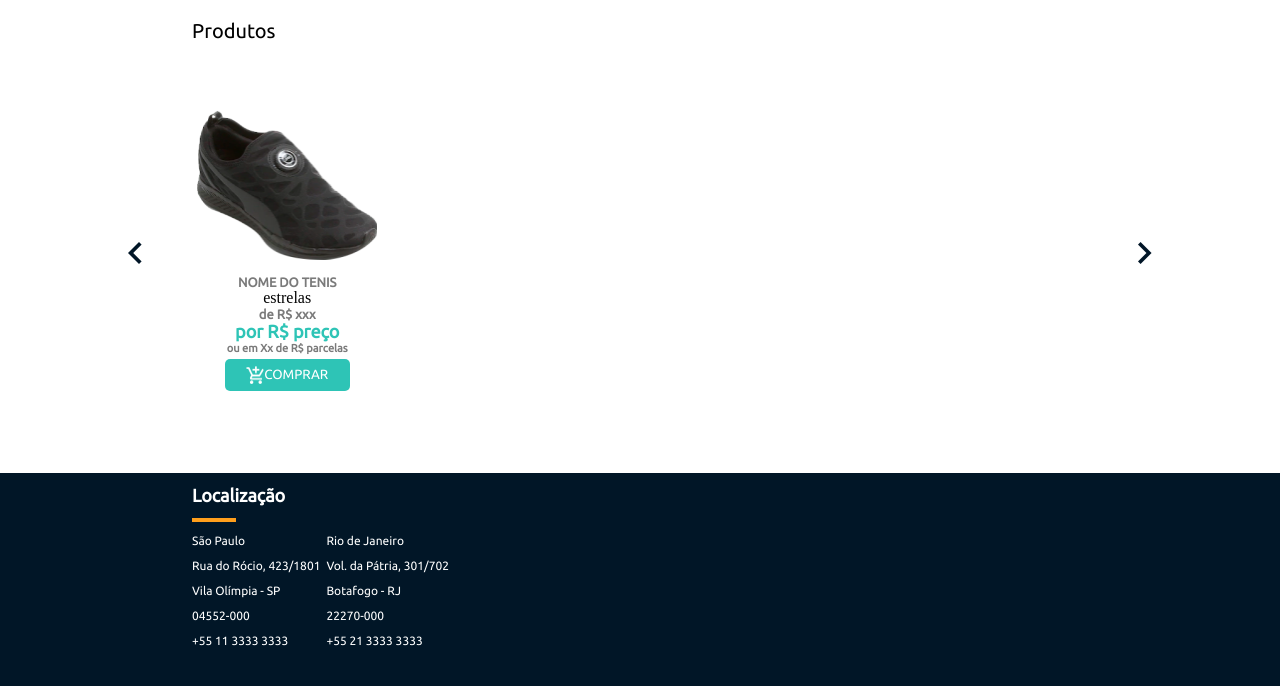
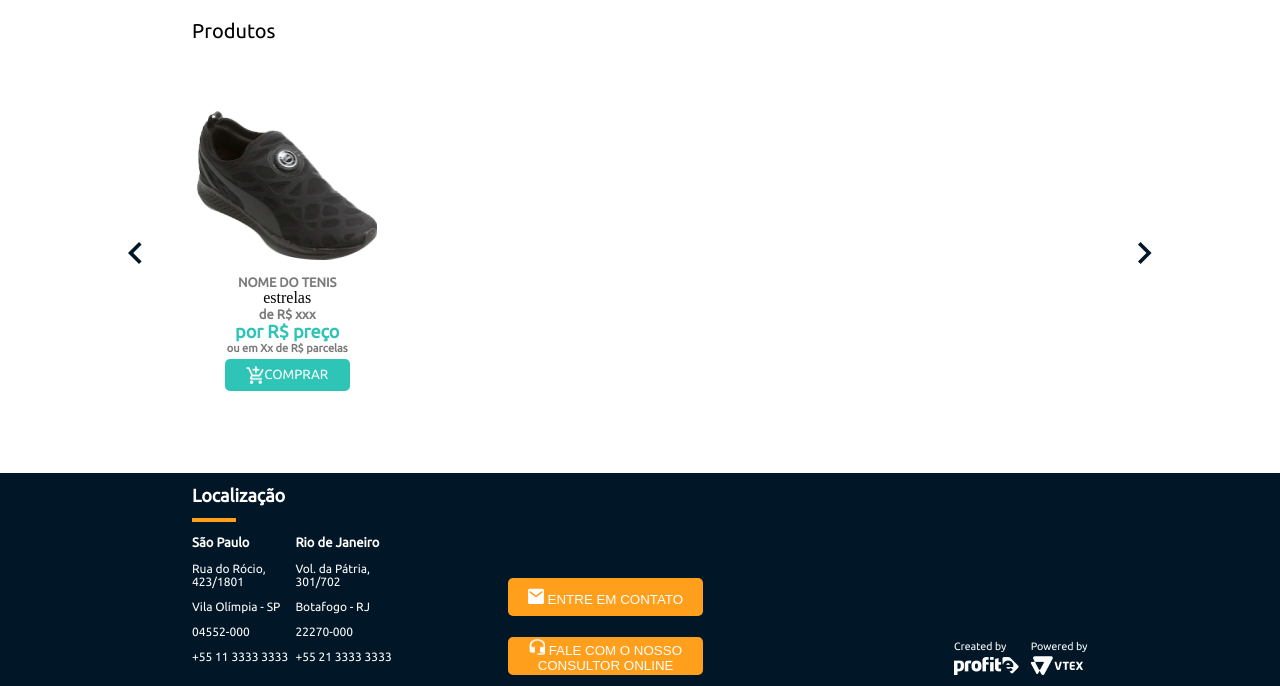
Before and after one commit to YanGianini/p2_interface, a Flask app: page / in a window 1280 px wide. Shown: the part 511-1197 px from the top of the page. Run offline with Flask 2, Linux system fonts and the light colour scheme.

Commit message:
terminando footer

```diff
--- a/application/view/static/style.css
+++ b/application/view/static/style.css
@@ -254,11 +254,51 @@
         margin-left: 15%;
     }
 
+    .text_maior{
+        font-weight: bold;
+        font-size: 13px;
+    }
+
     .contact{
         width: 15%;
         color: white;
         font-family: 'Ubuntu', sans-serif;
         font-size: 12px;
+    }
+
+    #em_contato{
+        display: flex;
+        flex-direction: column;
+        justify-content: flex-end;
+        align-items: center;
+        width: 60%;
+    }
+
+    .bt_cont{
+        background-color: #FF9F1C;
+        border: none;
+        border-radius: 5px;
+        width: 195px;
+        height: 38px;
+        margin-top: 5%;
+        color: white;
+    }
+
+    .img_ft{
+        width: 16px;
+        height: 16px;
+    }
+
+    #by {
+        display: flex;
+        width: 40%;
+        justify-content: flex-end;
+        align-items: flex-end;
+    }
+
+    #by img{
+        width: 134px;
+        height: 35px;
     }
 }
 
--- a/application/view/templates/index.html
+++ b/application/view/templates/index.html
@@ -74,7 +74,7 @@
 
         <div id="conteudo">
             <div class="contact">
-                <p>São Paulo</p>
+                <p class="text_maior">São Paulo</p>
                 <p>Rua do Rócio, 423/1801</p>
                 <p>Vila Olímpia - SP</p>
                 <p>04552-000</p>
@@ -82,14 +82,28 @@
             </div>
 
             <div class="contact">
-                <p>Rio de Janeiro</p>
+                <p class="text_maior">Rio de Janeiro</p>
                 <p>Vol. da Pátria, 301/702</p>
                 <p>Botafogo - RJ</p>
                 <p>22270-000</p>
                 <p>+55 21 3333 3333</p>
             </div>
 
+            <div id="em_contato">
+                <button class='bt_cont'>
+                    <img src="{{ url_for('static', filename='img/mail.png') }}" alt="" class="img_ft">
+                    ENTRE EM CONTATO
+                </button>
 
+                <button class='bt_cont'>
+                    <img src="{{ url_for('static', filename='img/phone.png') }}" alt="" class="img_ft">
+                    FALE COM O NOSSO CONSULTOR ONLINE
+                </button>
+
+            </div>
+            <div id="by">
+                <img src="{{ url_for('static', filename='img/by.png') }}" alt="">
+            </div>
 
 
         </div>
```
Also changed, not shown: application/view/static/img/by.png (added), application/view/static/img/mail.png (added), application/view/static/img/phone.png (added).
